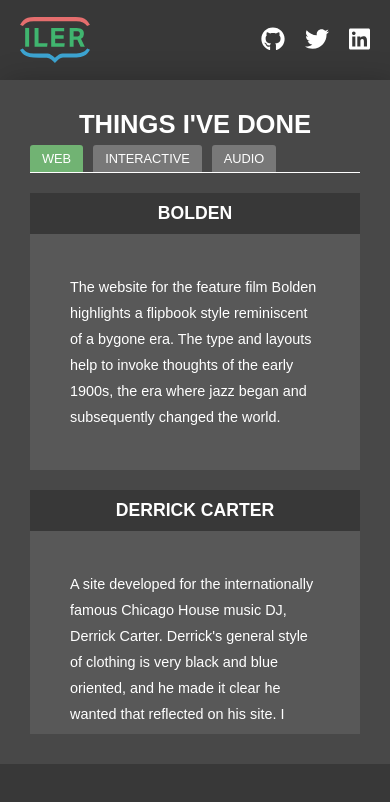
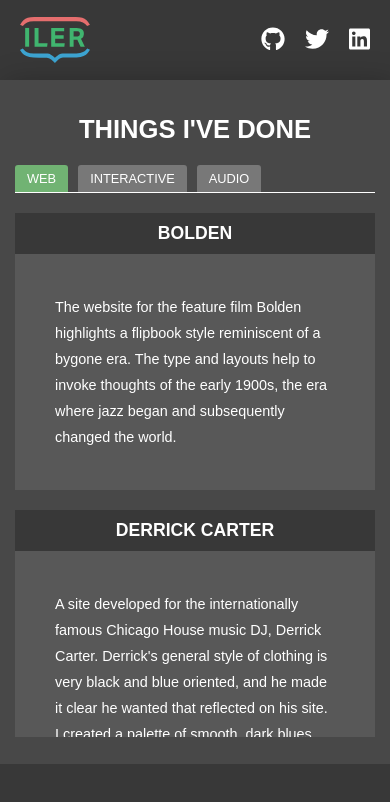
Before and after one commit to joniler/iler.io, a React (Create React App) app: page / in a window 390 px wide. Both pictures are taken after a click on the element "WORK". Shown: the top 802 px of the page. Built offline with nearby package versions, Linux system fonts and the light colour scheme; what @fortawesome/pro-solid-svg-icons would draw is missing.

Commit message:
refactored UI media queries

```diff
--- a/src/App.js
+++ b/src/App.js
@@ -10,17 +10,13 @@
 
 library.add(faUser, faBriefcase, faEnvelope, faLink, faPlus, faMinus, faVideo, faHeadphones, faPaperPlane, faCheck, faTimesCircle);
 
-// First we get the viewport height and we multiple it by 1% to get a value for a vh unit
-let vh = window.innerHeight * 0.01;
-// Then we set the value in the --vh custom property to the root of the document
-document.documentElement.style.setProperty('--vh', `${vh}px`);
+// // iOS vh fix
+// window.onresize = function() {
+//     document.body.height = window.innerHeight;
+// }
 
-// We listen to the resize event
-window.addEventListener('resize', () => {
-	// We execute the same script as before
-	let vh = window.innerHeight * 0.01;
-	document.documentElement.style.setProperty('--vh', `${vh}px`);
-});
+// window.onresize();
+// // end iOS vh fix
 
 const isIE = !!navigator.userAgent.match(/Trident/g) || !!navigator.userAgent.match(/MSIE/g);
 
--- a/src/App.scss
+++ b/src/App.scss
@@ -18,6 +18,8 @@
 .App {
 	text-align: center;
 	font-family: $avenir;
+	width: 100vw;
+	height: 100vh;
 }
 
 h1, h2, h3, h4, h5, h6 {
@@ -125,3 +127,70 @@
 		}
 	}
 }
+
+@media only screen and (max-width: 1024px) {
+    .animationContainer {
+        height: calc(100vh - 160px);
+    }
+}
+
+@supports (-webkit-overflow-scrolling: touch) {
+    /* ----------- iPhone 5, 5S, 5C and 5SE Portrait ----------- */
+
+    /* Portrait and Landscape */
+    @media only screen
+    and (max-height: 568px)
+    and (-webkit-min-device-pixel-ratio: 2)
+    and (orientation : portrait) {
+        .animationContainer, .overlayModal {
+            height: calc(100vh - 230px);
+        }
+    }
+
+    /* ----------- iPhone 6, 6S, 7 and 8 Portrait ----------- */
+
+    /* Portrait and Landscape */
+    @media only screen
+    and (max-height: 667px)
+    and (-webkit-min-device-pixel-ratio: 2)
+    and (orientation : portrait) {
+        .animationContainer, .overlayModal {
+            height: calc(100vh - 230px);
+        }
+    }
+
+    /* ----------- iPhone 6+, 7+ and 8+ Portrait ----------- */
+
+    /* Portrait and Landscape */
+    @media only screen
+    and (max-height: 736px)
+    and (-webkit-min-device-pixel-ratio: 3)
+    and (orientation : portrait) {
+        .animationContainer, .overlayModal {
+            height: calc(100vh - 230px);
+        }
+    }
+
+    /* ----------- iPhone X, and XS Portrait ----------- */
+
+    /* Portrait and Landscape */
+    @media only screen
+    and (max-height: 812px)
+    and (-webkit-min-device-pixel-ratio: 3)
+    and (orientation : portrait) {
+        .animationContainer, .overlayModal {
+            height: calc(100vh - 270px);
+        }
+    }
+
+    /* ----------- iPhone XS Max & XR Portrait ----------- */
+
+    @media only screen
+        and (max-height : 896px)
+        and (-webkit-device-pixel-ratio : 3)
+        and (orientation : portrait) {
+            .animationContainer, .overlayModal {
+                height: calc(100vh - 270px);
+            }
+    }
+}
--- a/src/components/HomeAnimation/HomeAnimation.scss
+++ b/src/components/HomeAnimation/HomeAnimation.scss
@@ -212,33 +212,6 @@
     }
 }
 
-@media only screen and (max-width: 1024px) {
-    .animationContainer {
-        height: calc(100vh - 160px);
-    }
-}
-
-@supports (-webkit-overflow-scrolling: touch) {
-    @media only screen and (max-width: 1024px) {
-        .animationContainer {
-            max-height: none;
-            height: calc(100vh - 190px);
-        }
-    }
-    @media only screen and (max-width: 400px) {
-        .animationContainer {
-            max-height: none;
-            height: calc(100vh - 270px);
-        }
-    }
-    @media only screen and (min-width: 320px) and (max-width: 568px) and (min-aspect-ratio: 40/71) {
-        .animationContainer {
-            max-height: none;
-            height: calc(100vh - 230px);
-        }
-    }
-}
-
 @keyframes road {
     0%{
       transform: translate3d(0, 0, 0);
--- a/src/components/Pages/Contact/Contact.scss
+++ b/src/components/Pages/Contact/Contact.scss
@@ -1,24 +1,22 @@
 .contact {
-    height: 100%;
+    height: calc(100%);
     overflow: hidden;
     h1 {
         font-weight: 900;
         font-size: 1.6em;
-        margin: 0 0 5px;
+        margin: 20px 0;
         text-transform: uppercase;
         color: white;
     }
 }
 
 .formContainer {
-    height: calc(100%);
-    overflow-y: scroll;
+    height: calc(100vh - 360px);
+    overflow-y: auto;
 }
 
 form {
     margin: 10px auto 0 auto;
-    display: flex;
-    flex-direction: column;
     max-width: 300px;
     input, textarea {
         display: block;
@@ -29,6 +27,8 @@
         resize: none;
         font-family: inherit;
         outline: none;
+        width: 100%;
+        margin-right: 20px;
         &:required {
             box-shadow: none;
         }
@@ -42,8 +42,8 @@
         font-size: 1.3em;
         font-weight: bold;
         border-radius: 3px;
+        width: 100%;
         transition: all 200ms ease;
-        margin-bottom: 60px;
         &:hover {
             background: darken($color: #71b373, $amount: 10);
             transform: scale(1.025);
@@ -56,3 +56,9 @@
         }
     }
 }
+
+@media only screen and (max-width: 1024px) {
+    .formContainer {
+        height: calc(100vh - 280px);
+    }
+}
--- a/src/components/Pages/Me/Me.scss
+++ b/src/components/Pages/Me/Me.scss
@@ -6,15 +6,17 @@
     }
 }
 .bio {
-    padding: 80px;
+    display: flex;
+    flex-direction: column;
+    align-items: center;
     width: 100%;
     color: white;
-    box-shadow: 0 5px 10px rgba($color: #000000, $alpha: 0.3);
     p {
         text-align: left;
         margin-bottom: 0;
         font-size: .9em;
         line-height: 26px;
+        max-width: 300px;
     }
     .meHeader {
         display: flex;
--- a/src/components/Pages/Work/Work.scss
+++ b/src/components/Pages/Work/Work.scss
@@ -41,7 +41,7 @@
         h1 {
             font-weight: 900;
             font-size: 1.6em;
-            margin: 0 0 5px;
+            margin: 20px 0;
             text-transform: uppercase;
             text-align: center;
         }
@@ -102,7 +102,7 @@
             }
         }
         .react-tabs__tab-panel--selected {
-            height: calc(60vh - 40px);
+            height: calc(100vh - 420px);
         }
     }
 }
@@ -129,27 +129,8 @@
                 }
             }
             .react-tabs__tab-panel--selected {
-                height: calc(70vh - 30px);
+                height: calc(100vh - 320px);
             }
         }
     }
 }
-
-@media only screen and (max-width: 768px)  {
-    .react-tabs__tab-panel--selected {
-        padding-bottom: 100px;
-    }
-}
-
-@supports (-webkit-overflow-scrolling: touch) {
-    @media only screen and (max-width: 1024px) {
-        .react-tabs__tab-panel--selected {
-            height: calc(70vh - 30px);
-        }
-    }
-    @media only screen and (max-width: 400px) {
-        .react-tabs__tab-panel--selected {
-            padding-bottom: 200px;
-        }
-    }
-}
--- a/src/hoc/OverlayModal/OverlayModal.scss
+++ b/src/hoc/OverlayModal/OverlayModal.scss
@@ -15,9 +15,9 @@
     .closeButton {
       position: absolute;
       top: 0;
-      right: 0;
+      left: 0;
       color: white;
-      padding: 10px;
+      padding: 10px 18px;
       font-size: 20px;
     }
 }
@@ -29,30 +29,12 @@
         max-width: 100%;
         max-height: none;
         height: calc(100vh - 160px);
-        padding: 30px;
+        padding: 15px;
         margin: 0;
+        .closeButton {
+          padding: 10px 15px;
+        }
     }
-}
-
-@supports (-webkit-overflow-scrolling: touch) {
-  @media only screen and (max-width: 1024px) {
-    .overlayModal {
-      max-height: none;
-      height: calc(100vh - 190px);
-    }
-  }
-  @media only screen and (max-width: 400px) {
-    .overlayModal {
-      max-height: none;
-      height: calc(100vh - 270px);
-    }
-  }
-  @media only screen and (min-width: 320px) and (max-width: 568px) and (min-aspect-ratio: 40/71) {
-    .overlayModal {
-        max-height: none;
-        height: calc(100vh - 230px);
-    }
-  }
 }
 
 @keyframes fade-and-slide-in {
```
